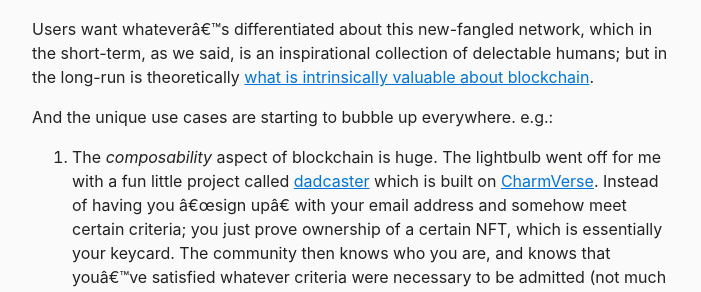
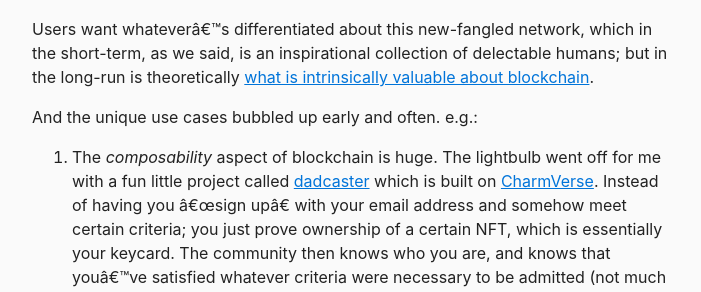
Before and after one commit to berensp/berensp.github.io, a Jekyll site: the page built from _posts/2024-06-29-farcaster.md, in a window 1280 px wide and 900 px high, scrolled down 2850 px. Shown: the part 153-445 px from the top of the window, without its empty margins (288-989 px from the left). Built offline with Jekyll 4.4.1, drawn with Linux system fonts in a browser that asks for light colours; a script that is not in the unit is left out.

Commit message:
Update 2024-06-29-farcaster.md

```diff
--- a/_posts/2024-06-29-farcaster.md
+++ b/_posts/2024-06-29-farcaster.md
@@ -50,7 +50,7 @@ I can't remember if Dan came up with this or it was someone else, but in some wa
 
 Users want whatever's differentiated about this new-fangled network, which in the short-term, as we said, is an inspirational collection of delectable humans; but in the long-run is theoretically [what is intrinsically valuable about blockchain](#why-decentralized-social-media).
 
-And the unique use cases are starting to bubble up everywhere. e.g.:
+And the unique use cases bubbled up early and often. e.g.:
 1. The *composability* aspect of blockchain is huge. The lightbulb went off for me with a fun little project called [dadcaster](https://www.dadcaster.org/) which is built on [CharmVerse](https://app.charmverse.io). Instead of having you "sign up" with your email address and somehow meet certain criteria; you just prove ownership of a certain NFT, which is essentially your keycard. The community then knows who you are, and knows that you've satisfied whatever criteria were necessary to be admitted (not much in this case, but you get the point).
 2. Another simple project was [web3 sign a pdf](https://eth-pdf-signature.vercel.app/) by Tayyab Hussain and Dylan Steck. Just connect your wallet, upload your file, and sign away; and you've just disintermediated DocuSign or Adobe Sign; it's your verifiable signature which may well outlast any esignature service provider.
 3. And then Frames, which let you turn any cast into an interactive app. Amazing.
```
